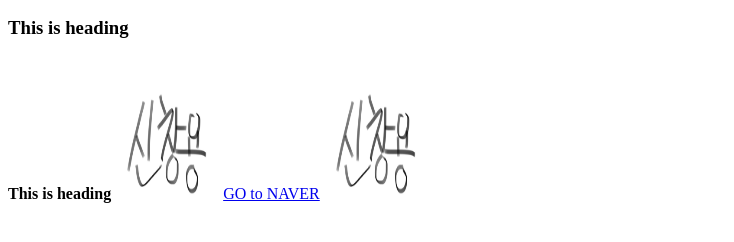
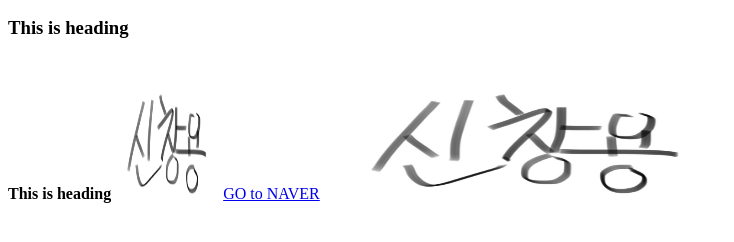
Before and after one commit to CDragon-G/CD, a plain HTML site: page index.html in a window 1280 px wide. Shown: the part 208-450 px from the top of the page, without its empty margins (0-734 px from the left). Drawn offline with Linux system fonts and the light colour scheme.

Commit message:
close #1

```diff
--- a/index.html
+++ b/index.html
@@ -26,7 +26,7 @@
     <img id="xxx" src="SIGN.jpg" alt="신창용 서명" width="104" height="142">
     <a href="https://www.naver.com">GO to NAVER</a>
     <a href="#" onclick="del()">
-        <img src="images/SIGN.jpg" alt="신창용 서명" width="104" height="142">
+        <img src="images/SIGN.jpg" alt="신창용 서명" width="404" height="142">
     </a>
 </body>
 
```
